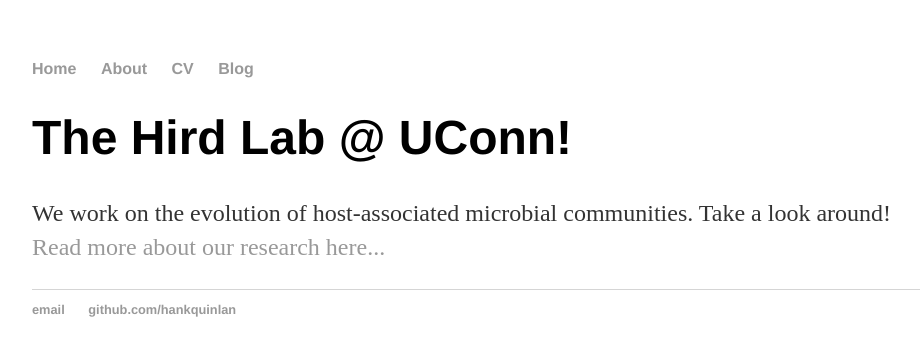
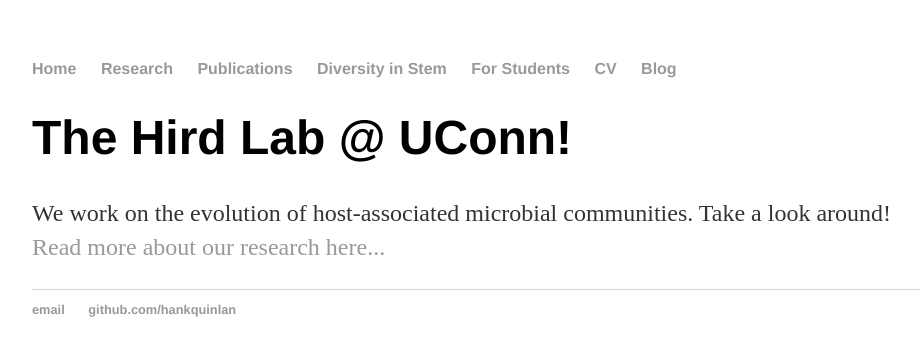
Before and after one commit to HirdLab/HirdLab.github.io, a Jekyll site: the page built from index.html, in a window 1280 px wide. Shown: the top 356 px of the page, without its empty margins (160-1080 px from the left). Built offline with Jekyll 4.4.1, drawn with Linux system fonts in a browser that asks for light colours.

Commit message:
Update default.html

```diff
--- a/_layouts/default.html
+++ b/_layouts/default.html
@@ -9,7 +9,10 @@
 			<nav>
 	    		<ul>
 	        		<li><a href="/">Home</a></li>
-		        	<li><a href="/about">About</a></li>
+		        	<li><a href="/research">Research</a></li>
+		        	<li><a href="/publications">Publications</a></li>
+		        	<li><a href="/diversity">Diversity in Stem</a></li>
+		        	<li><a href="/students">For Students</a></li>
 	        		<li><a href="/cv">CV</a></li>
 	        		<li><a href="/blog">Blog</a></li>
 	    		</ul>
```
